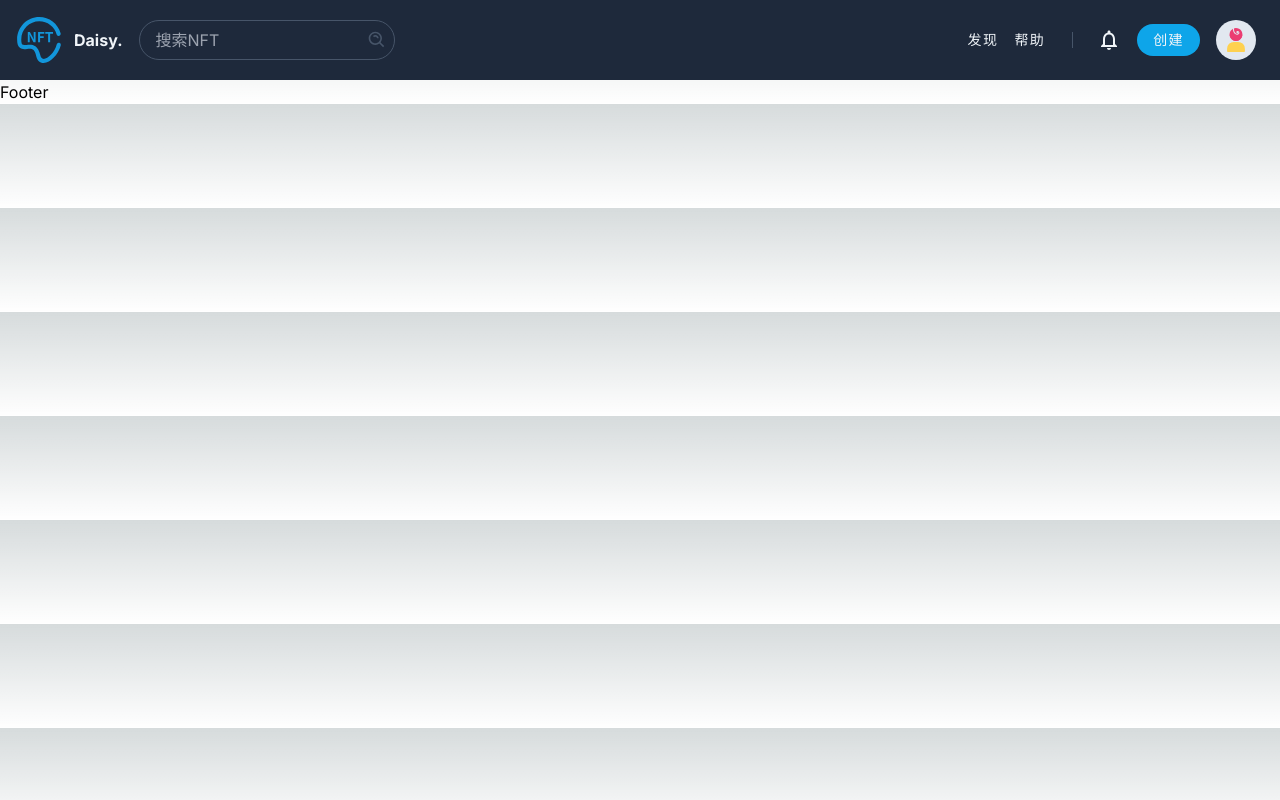
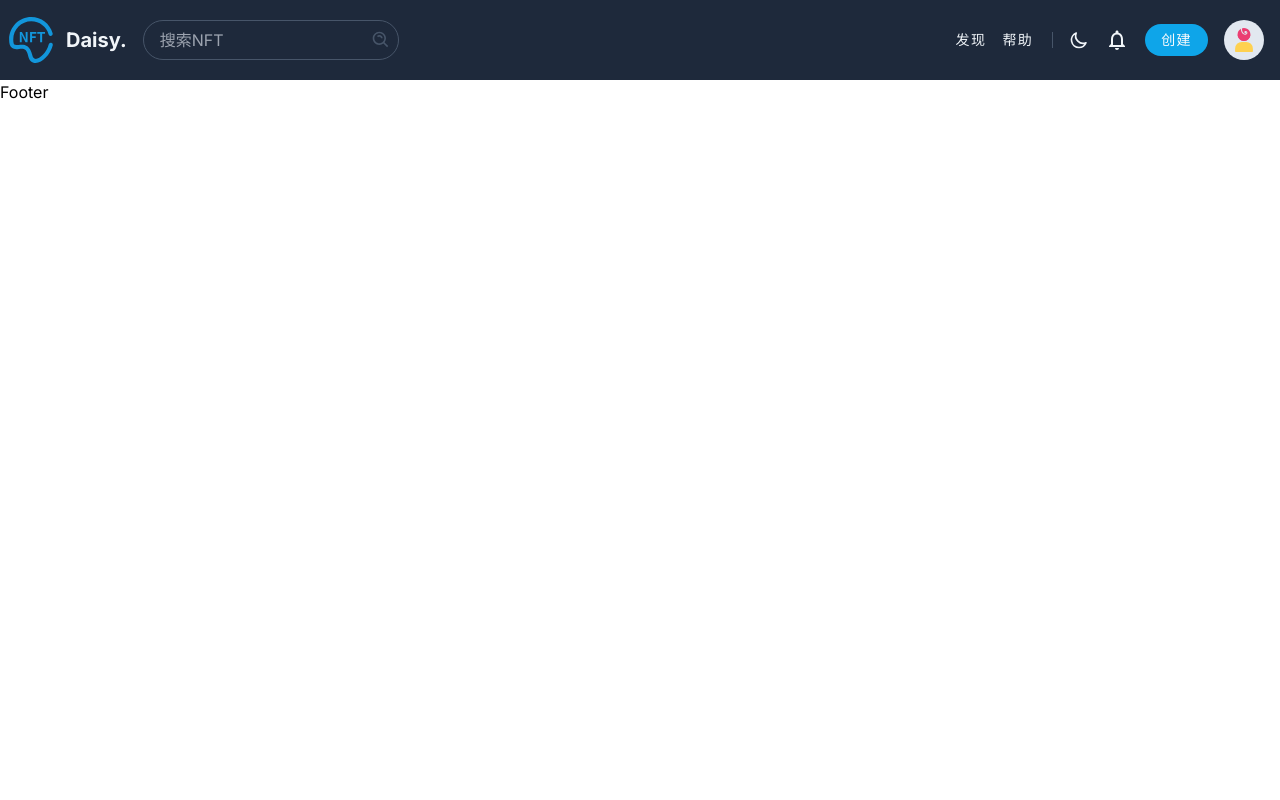
Before and after one commit to imtangry/nft_market, a Next.js app: page / in a window 1280 px wide. Built offline with nearby package versions, Linux system fonts and the light colour scheme.

Commit message:
feat: 导航栏静态样式【100%】

```diff
--- a/app/globals.css
+++ b/app/globals.css
@@ -2,10 +2,15 @@
 @tailwind components;
 @tailwind utilities;
 
+@layer{
+  .dropdown{
+    @apply absolute rounded-lg bg-slate-200 dark:bg-slate-600 px-2 py-2 min-w-52 top-full mt-2;
+    z-index: 99;
+  }
+}
+
 :root {
   --foreground-rgb: 0, 0, 0;
-  --background-start-rgb: 214, 219, 220;
-  --background-end-rgb: 255, 255, 255;
 }
 
 @media (prefers-color-scheme: dark) {
@@ -16,14 +21,12 @@
   }
 }
 
-body {
-  color: rgb(var(--foreground-rgb));
-  background: linear-gradient(
-      to bottom,
-      transparent,
-      rgb(var(--background-end-rgb))
-    )
-    rgb(var(--background-start-rgb));
+body, html{
+  margin: 0;
+  padding: 0;
+  width: 100%;
+  height: 100%;
+  overflow: hidden;
 }
 
 @layer utilities {
--- a/app/layout.js
+++ b/app/layout.js
@@ -1,3 +1,4 @@
+import { Providers } from "@/components/Providers";
 import { Inter } from "next/font/google";
 import "./globals.css";
 
@@ -11,7 +12,11 @@ export const metadata = {
 export default function RootLayout({ children }) {
   return (
     <html lang="en">
-      <body className={inter.className}>{children}</body>
+      <body className={inter.className}>
+        <Providers>
+          {children}
+        </Providers>
+      </body>
     </html>
   );
 }
--- a/app/page.js
+++ b/app/page.js
@@ -1,9 +1,14 @@
+'use client'
+
 import { NavBar, Footer } from "@/components";
+import { useBaseContext } from "@/components/Providers";
+
 export default function Home() {
+  const { state: { theme } } = useBaseContext()
   return (
-    <>
+    <div className={theme}>
       <NavBar />
       <Footer />
-    </>
+    </div>
   );
 }
--- a/components/Button/Button.js
+++ b/components/Button/Button.js
@@ -1,6 +1,6 @@
-function Button({ children, btnText = '' }) {
+function Button({ children, btnText = '', className = '' }) {
   return (
-    <button className="rounded-full px-4 h-8 bg-sky-500 hover:bg-sky-400">{children || btnText}</button>
+    <button className={['rounded-full px-4 h-8 dark:bg-sky-500 dark-hover:bg-sky-400 text-slate-50 bg-slate-500 hover:bg-slate-400', className].join(' ')}>{children || btnText}</button>
   )
 }
 
--- a/components/NavBar/Discover/Discover.js
+++ b/components/NavBar/Discover/Discover.js
@@ -32,10 +32,10 @@ const discover = [
 ]
 const Discover = () => {
   return (
-    <div>
+    <div className='dropdown'>
       {discover.map((v, i) => (
         <div key={i}>
-          <Link href={{ pathname: v.link }}>{v.name}</Link>
+          <Link className='inline-block w-full py-2 px-3 rounded-md hover:bg-slate-500' href={{ pathname: v.link }}>{v.name}</Link>
         </div>
       ))}
     </div>
--- a/components/NavBar/HelpCenter/HelpCenter.js
+++ b/components/NavBar/HelpCenter/HelpCenter.js
@@ -24,10 +24,10 @@ const menu = [
 ]
 const HelpCenter = () => {
   return (
-    <div>
+    <div className="dropdown">
       {menu.map((v, i) => (
         <div key={i}>
-          <Link href={{ pathname: v.path }}>{v.name}</Link>
+          <Link className='inline-block w-full py-2 px-3 rounded-md hover:bg-slate-500' href={{ pathname: v.path }}>{v.name}</Link>
         </div>
       ))}
     </div>
--- a/components/NavBar/NavBar.js
+++ b/components/NavBar/NavBar.js
@@ -8,6 +8,7 @@ import Link from 'next/link'
 import { MdOutlineNotificationsNone, MdOutlineNotificationsActive } from 'react-icons/md'
 import { BiSearchAlt } from 'react-icons/bi'
 import { CgMenuLeft, CgMenuRight } from 'react-icons/cg'
+import { HiOutlineMoon, HiOutlineSun } from "react-icons/hi";
 //  IMPORT ICON END
 
 // IMPORT COMP START
@@ -16,6 +17,7 @@ import { Button } from '../index'
 // IMPORT COMP END
 
 import images from '@/assets/image/index'
+import { useBaseContext } from '../Providers'
 
 const NavBar = () => {
     const [discover, setDiscover] = useState(false)
@@ -57,28 +59,29 @@ const NavBar = () => {
         setOpenSideMenu(true)
     }
 
-
+    const { state: { theme }, setState } = useBaseContext()
     return (
-        <div className='w-screen h-20 bg-slate-700'>
-            <div className='container mx-auto h-full px-4 bg-slate-800 flex items-center justify-between'>
+        <div className='w-screen h-20 bg-slate-50 dark:bg-slate-700 text-slate-900 dark:text-slate-100'>
+            <div className='container mx-auto h-full px-1 sm:px-2 dark:bg-slate-800 flex items-center justify-between'>
                 {/* bar left */}
                 <div className='flex items-center'>
                     {/* logo */}
                     <div className='flex mr-4 items-center'>
                         <Image src={images.logo} width={46} height={46} alt='NFT MARKET LOGO' />
-                        <h1 className='ml-3 text-slate-100 font-bold'>Daisy.</h1>
+                        <h1 className='ml-2 sm:ml-3 font-bold text-xl'>Daisy.</h1>
                     </div>
                     {/* search */}
-                    <div className='relative'>
-                        <input type="text" placeholder='搜索NFT' className='peer px-4 pr-8 w-56 md:w-64 lg:72 text-slate-100 outline-0 rounded-full h-10 bg-transparent border border-slate-600 focus:border-slate-400' />
+                    <div className='relative hidden md:block'>
+                        <input type="text" placeholder='搜索NFT' className='peer px-4 pr-8 w-52 md:w-64 lg:72 outline-0 rounded-full h-10 bg-transparent border border-slate-600 focus:border-slate-400' />
                         <BiSearchAlt onClick={() => { }} className='absolute text-xl top-1/2 right-2 -translate-y-1/2 text-slate-600 peer-focus:text-slate-400' />
                     </div>
                 </div>
+
                 {/* bar right */}
-                <div className='items-center text-sm text-slate-100 hidden md:flex'>
+                <div className='items-center text-sm flex ml-auto'>
                     {/* Discover */}
-                    <div className='mx-2'>
-                        <p className='tracking-widest' onClick={openMenu}>发现</p>
+                    <div className='mx-2 relative hidden md:block '>
+                        <p className='tracking-widest cursor-pointer' onClick={openMenu}>发现</p>
                         {discover && (
                             <div>
                                 <Discover />
@@ -86,8 +89,8 @@ const NavBar = () => {
                         )}
                     </div>
                     {/* Help Center */}
-                    <div className='mx-2 tracking-widest'>
-                        <p onClick={openMenu}>帮助</p>
+                    <div className='mx-2 relative hidden md:block '>
+                        <p className='tracking-widest cursor-pointer' onClick={openMenu}>帮助</p>
                         {help && (
                             <div>
                                 <HelpCenter />
@@ -95,11 +98,16 @@ const NavBar = () => {
                         )}
                     </div>
 
-                    <div className='w-1 h-4 border-r border-slate-600 mx-4' />
+                    <div className='w-1 h-4 border-r border-slate-600 mx-2 hidden md:block ' />
+
+                    {/* theme change */}
+                    <div className='mx-2 text-xl'>
+                       {theme === 'dark' ?  <HiOutlineMoon className='cursor-pointer' onClick={()=>{setState((v)=>({...v,theme:'light'}))}}/> : <HiOutlineSun className='cursor-pointer' onClick={()=>{setState((v)=>({...v,theme:'dark'}))}}/>}
+                    </div>
 
                     {/* Notification */}
-                    <div className='mx-2'>
-                        <MdOutlineNotificationsNone className='text-2xl' onClick={openNotification} />
+                    <div className='mx-2 relative'>
+                        <MdOutlineNotificationsNone className='text-2xl cursor-pointer' onClick={openNotification} />
                         {/* <MdOutlineNotificationsActive onClick={openNotification} /> */}
                         {notification && (
                             <div>
@@ -109,19 +117,21 @@ const NavBar = () => {
                     </div>
 
                     {/* Create button */}
-                    <div className='mx-2 tracking-widest'>
+                    <div className='mx-2 tracking-widest hidden md:block '>
                         <Button btnText='创建'></Button>
                     </div>
 
                     {/* User Profile */}
-                    <div className='mx-2'>
+                    <div className='mx-2 relative'>
                         <div className='p-2 rounded-full bg-slate-200 hover:bg-slate-100 cursor-pointer'>
                             <Image src={images.user} width='24' height='24' alt='USER ICON' onClick={openProfile} />
                         </div>
                         {profile && <Profile />}
                     </div>
                 </div>
-                <div className='md:hidden text-slate-100 text-2xl'>
+
+                {/* mobile menu */}
+                <div className='md:hidden text-2xl'>
                     <CgMenuRight onClick={openSideBar} />
                 </div>
             </div>
--- /dev/null
+++ b/components/Providers.js
@@ -0,0 +1,17 @@
+'use client'
+import { createContext, useContext, useState, useMemo } from 'react'
+
+const defaultContext = {
+    theme: 'dark'
+}
+const BaseContext = createContext(null)
+
+export const useBaseContext = () => (useContext(BaseContext))
+
+export const Providers = ({ children }) => {
+    const [state, setState] = useState(defaultContext)
+    const contextValue = useMemo(() => ({ state, setState }), [state, setState])
+    return (
+        <BaseContext.Provider value={contextValue}>{children}</BaseContext.Provider>
+    )
+}
--- a/tailwind.config.js
+++ b/tailwind.config.js
@@ -5,6 +5,7 @@ module.exports = {
     "./components/**/*.{js,ts,jsx,tsx,mdx}",
     "./app/**/*.{js,ts,jsx,tsx,mdx}",
   ],
+  darkMode: 'selector',
   theme: {
     extend: {
       backgroundImage: {
```
Also changed, not shown: components/NavBar/Notification/Notification.js (+7 -8 lines), components/NavBar/Profile/Profile.js (+28 -24 lines), components/NavBar/SideBar/Sidebar.js (+22 -13 lines).
